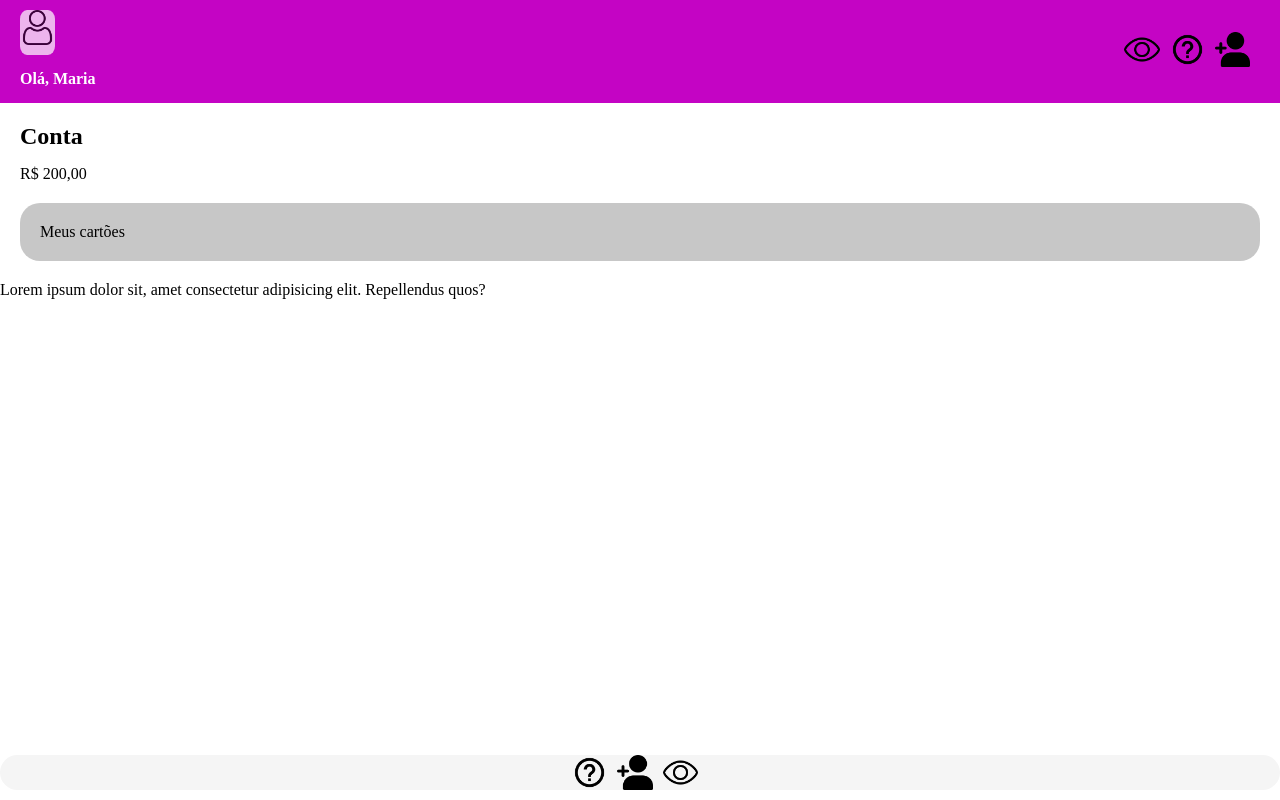
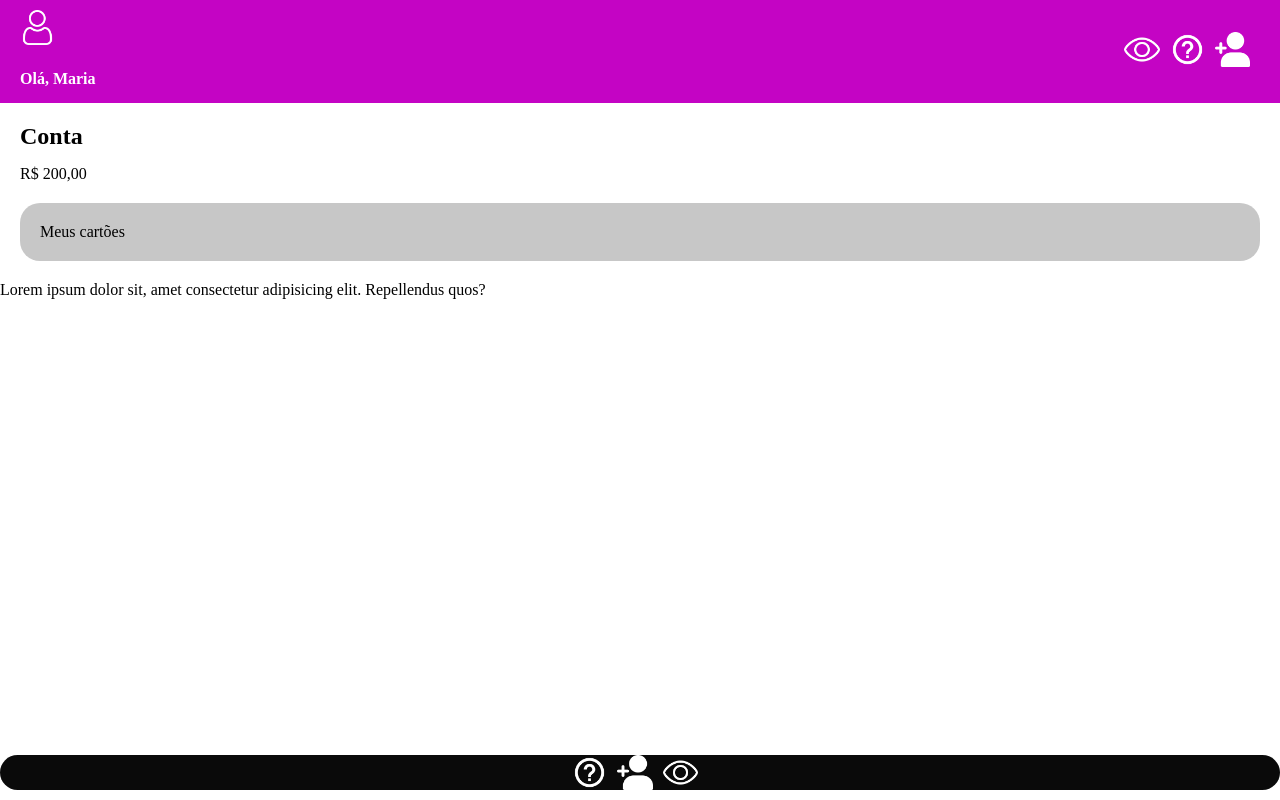
Before and after one commit to ZynkePartnership/Lopenk, a plain HTML site: page index.html in a window 1280 px wide. Drawn offline with Linux system fonts and the light colour scheme.

Commit message:
Alteration

```diff
--- a/css/style.css
+++ b/css/style.css
@@ -27,10 +27,9 @@ header {
     width: 2.2rem;
     height: auto;
     padding-bottom: 10px;
-    background-color: white;
-    opacity: .7;
     border-radius: 20%;
     margin-bottom: 15px;
+    filter: invert();
 }
 
 .person p {
@@ -41,6 +40,7 @@ header {
     display: flex;
     justify-content: center;
     align-items: center;
+    filter: invert();
 }
 
 .icons img {
```
